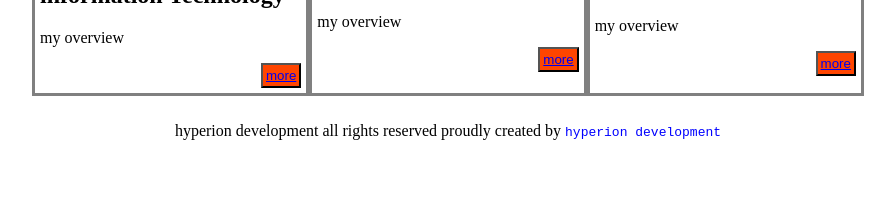
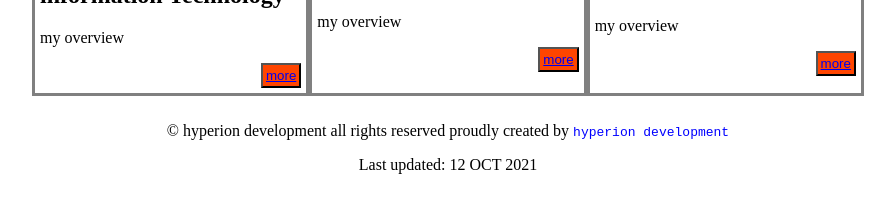
Before and after one commit to Haithamsaleh/W01D03, a plain HTML site: page task.html in a window 1280 px wide. Shown: the part 979-1179 px from the top of the page, without its empty margins (192-1087 px from the left). Before the commit the page ends 1145 px from the top, so only its background shows below. Drawn offline with Linux system fonts and the light colour scheme.

Commit message:
fix task0.3

```diff
--- a/task.html
+++ b/task.html
@@ -48,7 +48,8 @@
 
 </div>
 <div class="footer">
-    <p>hyperion development  all rights reserved  proudly created by <samp style="color: blue;">hyperion development</samp></p>
+    <p>&copy; hyperion development  all rights reserved  proudly created by <samp style="color: blue;">hyperion development</samp></p>
+    <p>Last updated: 12 OCT 2021</p>
 </div>
     </div>
 
```
